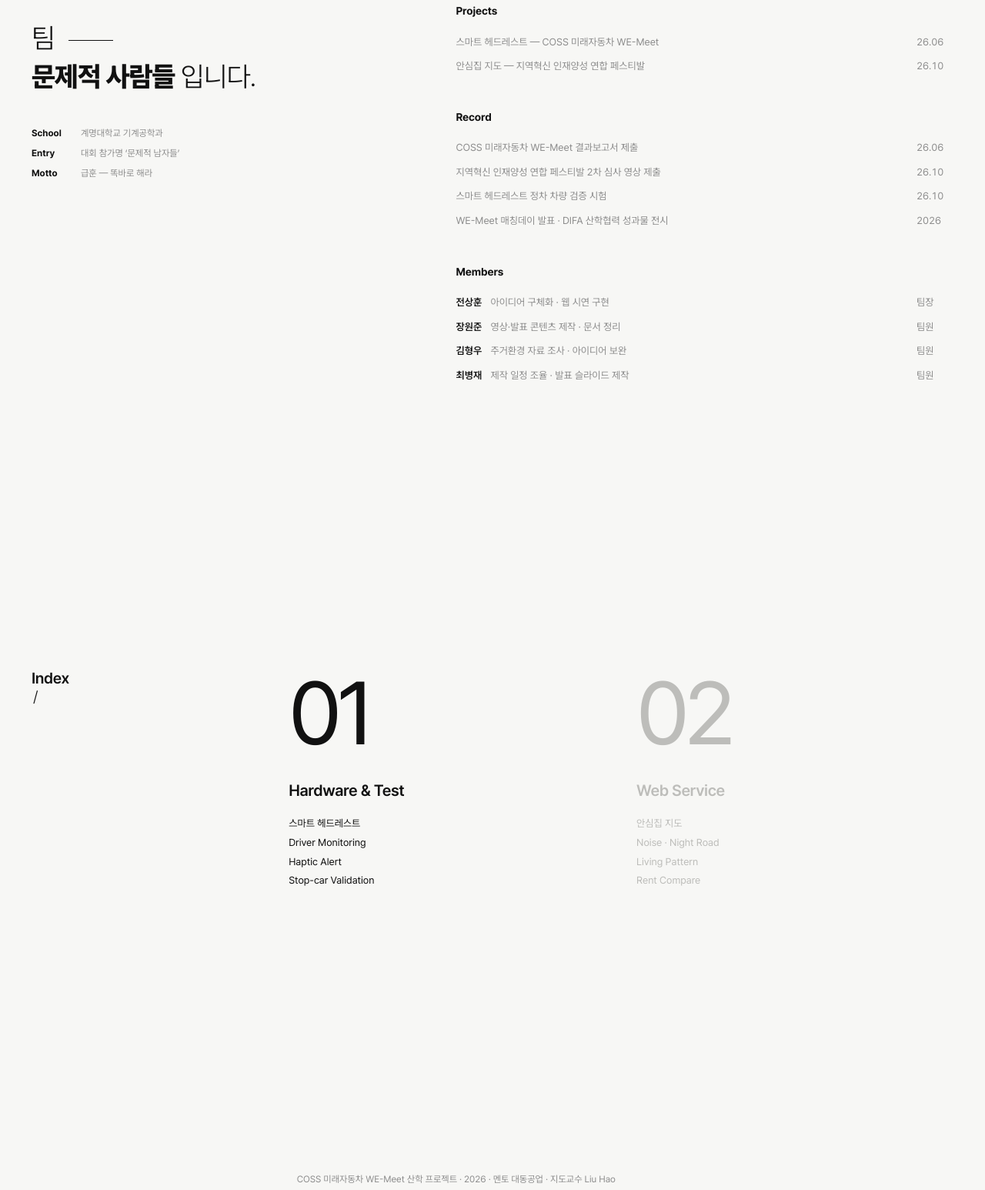
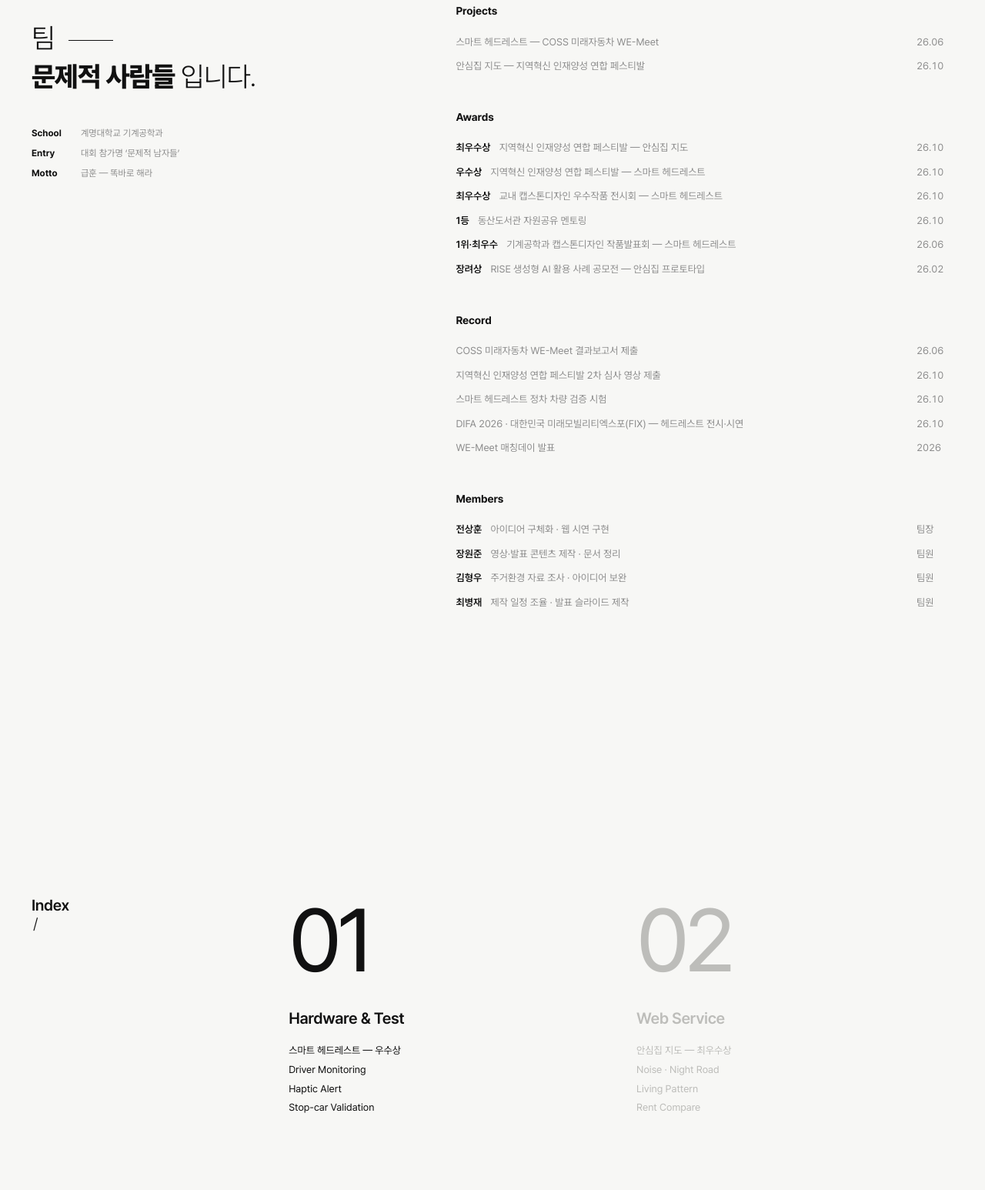
Before and after one commit to jeonsan-9/jeonsan-9.github.io, a plain HTML site: page team/index.html in a window 1280 px wide. Shown: the part 1112-2658 px from the top of the page at 77% size. Drawn offline with Linux system fonts and the light colour scheme.

Commit message:
Update team page: awards and exhibitions aligned with portfolio record
Co-Authored-By: Claude Opus 5.5 <noreply@anthropic.com>
Claude-Session: https://claude.ai/code/session_01SLcucw3EJpVcAv2XBcjYxg

```diff
--- a/team/assets/css/style.css
+++ b/team/assets/css/style.css
@@ -113,7 +113,9 @@ ul, ol { list-style: none; }
 .ptitle__no { font-size: clamp(72px, 9vw, 132px); font-weight: 400; letter-spacing: -.06em; line-height: .85; }
 .ptitle__meta { font-size: 12px; color: var(--gray); }
 .ptitle__name { margin-top: 10px; font-size: clamp(44px, 6.4vw, 104px); font-weight: 500; letter-spacing: -.055em; line-height: .95; }
-.ptitle__ko { margin-top: 12px; font-size: 16px; font-weight: 600; }
+.ptitle__ko { margin-top: 12px; font-size: 16px; font-weight: 600; display: flex; flex-wrap: wrap; align-items: center; gap: 8px 16px; }
+.ptitle__award--sub { color: var(--gray) !important; border-color: var(--line) !important; }
+.ptitle__award { font-size: 12px; font-weight: 600; color: var(--red); border: 1px solid var(--red); border-radius: 99px; padding: 3px 12px; }
 
 /* Brand-sheet grid */
 .sheet { display: grid; grid-template-columns: repeat(3, 1fr); gap: 1px; background: var(--line); border: 1px solid var(--line); border-top: 0; }
--- a/team/index.html
+++ b/team/index.html
@@ -71,13 +71,25 @@
         <li><span>안심집 지도 — 지역혁신 인재양성 연합 페스티발</span><time>26.10</time></li>
       </ul>
     </div>
+    <div class="list reveal">
+      <h2>Awards</h2>
+      <ul>
+        <li><span><b>최우수상</b> 지역혁신 인재양성 연합 페스티발 — 안심집 지도</span><time>26.10</time></li>
+        <li><span><b>우수상</b> 지역혁신 인재양성 연합 페스티발 — 스마트 헤드레스트</span><time>26.10</time></li>
+        <li><span><b>최우수상</b> 교내 캡스톤디자인 우수작품 전시회 — 스마트 헤드레스트</span><time>26.10</time></li>
+        <li><span><b>1등</b> 동산도서관 자원공유 멘토링</span><time>26.10</time></li>
+        <li><span><b>1위·최우수</b> 기계공학과 캡스톤디자인 작품발표회 — 스마트 헤드레스트</span><time>26.06</time></li>
+        <li><span><b>장려상</b> RISE 생성형 AI 활용 사례 공모전 — 안심집 프로토타입</span><time>26.02</time></li>
+      </ul>
+    </div>
     <div class="list reveal" id="record">
       <h2>Record</h2>
       <ul>
         <li><span>COSS 미래자동차 WE-Meet 결과보고서 제출</span><time>26.06</time></li>
         <li><span>지역혁신 인재양성 연합 페스티발 2차 심사 영상 제출</span><time>26.10</time></li>
         <li><span>스마트 헤드레스트 정차 차량 검증 시험</span><time>26.10</time></li>
-        <li><span>WE-Meet 매칭데이 발표 · DIFA 산학협력 성과물 전시</span><time>2026</time></li>
+        <li><span>DIFA 2026 · 대한민국 미래모빌리티엑스포(FIX) — 헤드레스트 전시·시연</span><time>26.10</time></li>
+        <li><span>WE-Meet 매칭데이 발표</span><time>2026</time></li>
       </ul>
     </div>
     <div class="list reveal">
@@ -98,12 +110,12 @@
   <a class="index__item reveal" href="#p01">
     <span class="index__no">01</span>
     <span class="index__cat">Hardware &amp; Test</span>
-    <span class="index__list">스마트 헤드레스트<br>Driver Monitoring<br>Haptic Alert<br>Stop-car Validation</span>
+    <span class="index__list">스마트 헤드레스트 — 우수상<br>Driver Monitoring<br>Haptic Alert<br>Stop-car Validation</span>
   </a>
   <a class="index__item reveal" href="#p02">
     <span class="index__no">02</span>
     <span class="index__cat">Web Service</span>
-    <span class="index__list">안심집 지도<br>Noise · Night Road<br>Living Pattern<br>Rent Compare</span>
+    <span class="index__list">안심집 지도 — 최우수상<br>Noise · Night Road<br>Living Pattern<br>Rent Compare</span>
   </a>
 </section>
 
@@ -112,9 +124,9 @@
   <header class="ptitle">
     <span class="ptitle__no reveal">01</span>
     <div class="reveal">
-      <p class="ptitle__meta">COSS 미래자동차 WE-Meet 산학 프로젝트 · 2026 · 멘토 대동공업 · 지도교수 Liu Hao</p>
+      <p class="ptitle__meta">COSS 미래자동차 WE-Meet 산학 프로젝트 · 2026 지역혁신 인재양성 연합 페스티발 · 멘토 대동공업 · 지도교수 Liu Hao</p>
       <h2 class="ptitle__name">Smart Headrest</h2>
-      <p class="ptitle__ko">스마트 헤드레스트</p>
+      <p class="ptitle__ko">스마트 헤드레스트 <span class="ptitle__award">우수상 · 지역혁신 인재양성 연합 페스티발 · 학과 1위 · 교내 최우수 → DIFA · FIX 전시</span></p>
     </div>
   </header>
 
@@ -186,7 +198,7 @@
     <div class="reveal">
       <p class="ptitle__meta">2026 지역혁신 인재양성 연합 페스티발 · 지역사회문제해결 · 2차 심사</p>
       <h2 class="ptitle__name">Ansim-jip Map</h2>
-      <p class="ptitle__ko">안심집 지도</p>
+      <p class="ptitle__ko">안심집 지도 <span class="ptitle__award">최우수상 · 2026 지역혁신 인재양성 연합 페스티발</span><span class="ptitle__award ptitle__award--sub">프로토타입 RISE 생성형 AI 공모전 장려상 → 보완 후 최우수</span></p>
     </div>
   </header>
 
```
